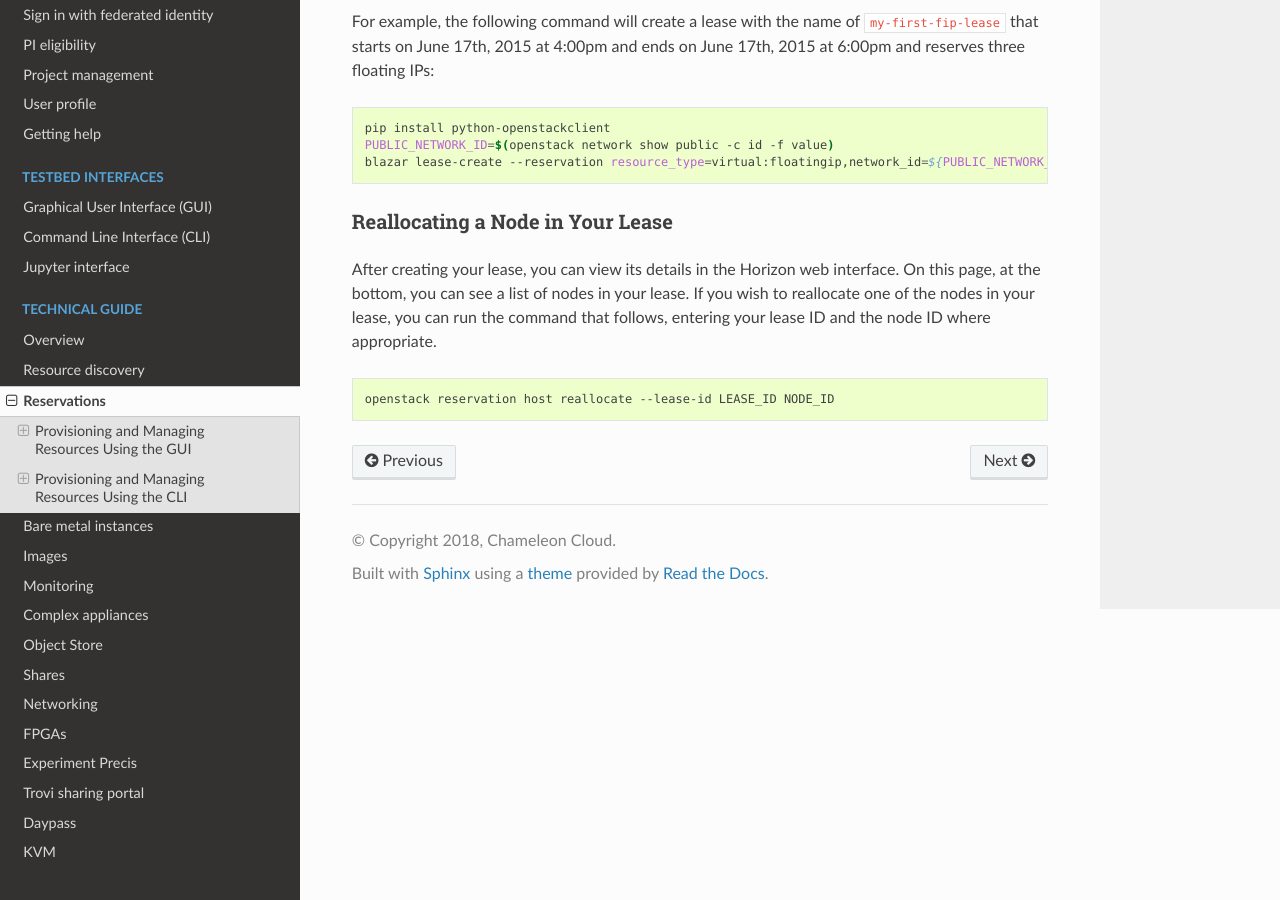
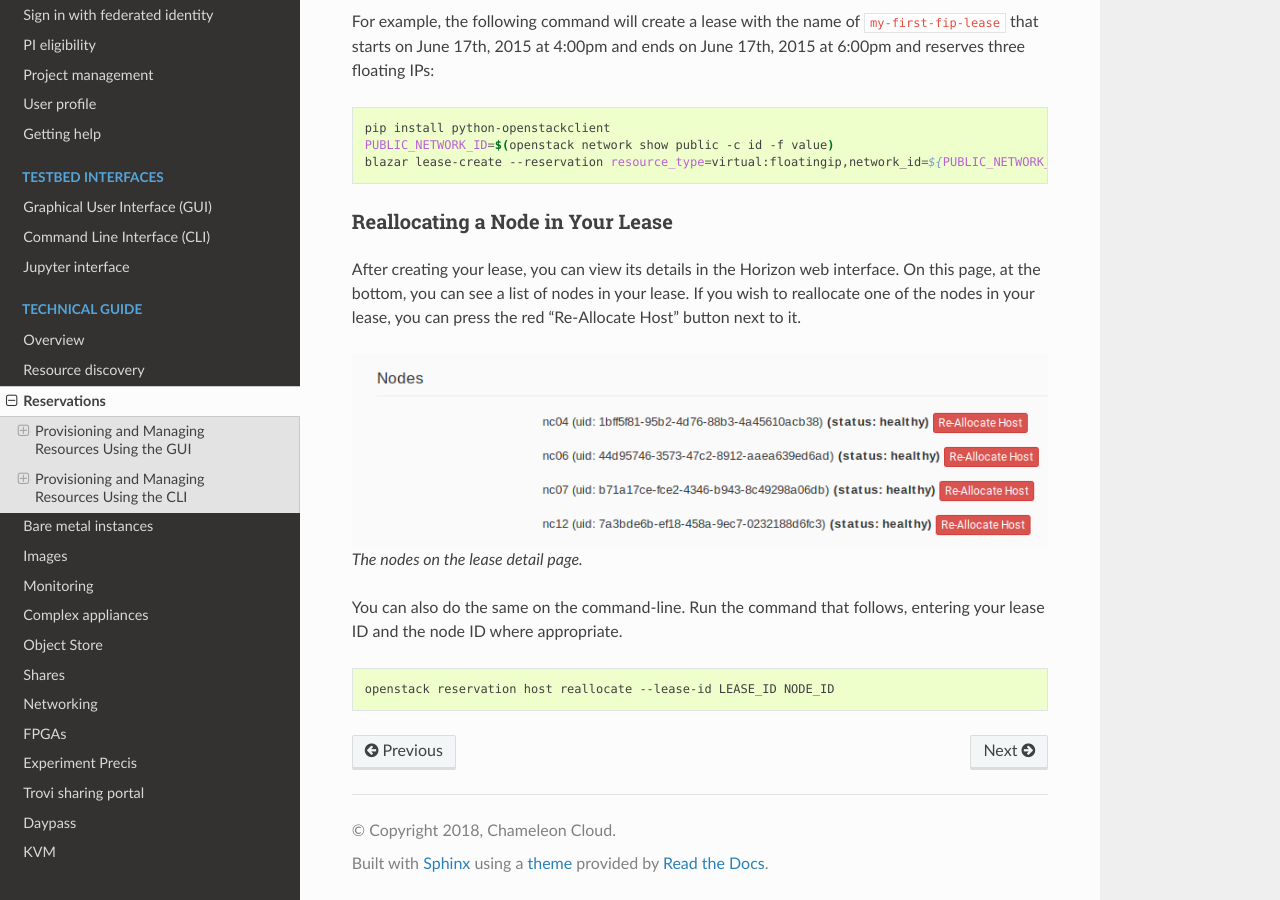
Before and after one commit to ChameleonCloud/docs, a Sphinx documentation site: the page built from source/technical/reservations.rst, in a window 1280 px wide and 900 px high, scrolled down 14840 px. Built offline with Sphinx 7.4.7 and the Read the Docs theme 2.0.0, drawn with Linux system fonts in a browser that asks for light colours.

Commit message:
Document host re-allocate button on lease detail page

```diff
--- a/source/technical/reservations.rst
+++ b/source/technical/reservations.rst
@@ -571,9 +571,16 @@ Reallocating a Node in Your Lease
 
 After creating your lease, you can view its details in the Horizon web
 interface. On this page, at the bottom, you can see a list of nodes in your
-lease. If you wish to reallocate one of the nodes in your lease, you can run
-the command that follows, entering your lease ID and the node ID where
-appropriate.
+lease. If you wish to reallocate one of the nodes in your lease, you can press
+the red "Re-Allocate Host" button next to it.
+
+.. figure:: reservations/reallocatehost.png
+   :alt: The re-allocate buttons on the lease detail page
+
+   The nodes on the lease detail page.
+
+You can also do the same on the command-line. Run the command that follows,
+entering your lease ID and the node ID where appropriate.
 
 .. code-block:: bash
 
```
Also changed, not shown: source/technical/reservations/reallocatehost.png (added).
